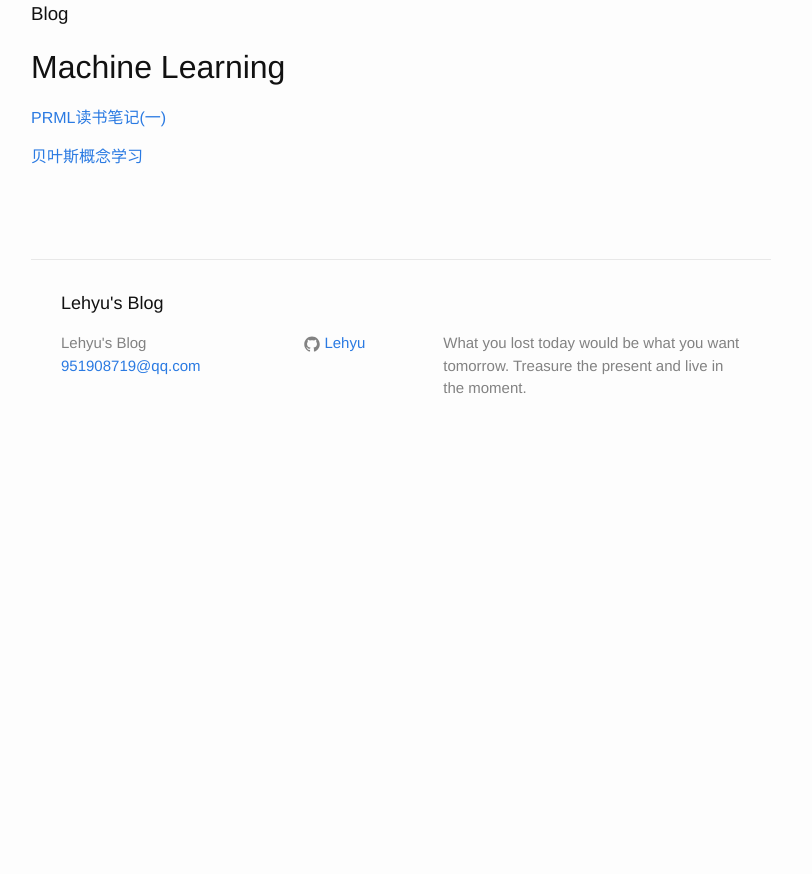
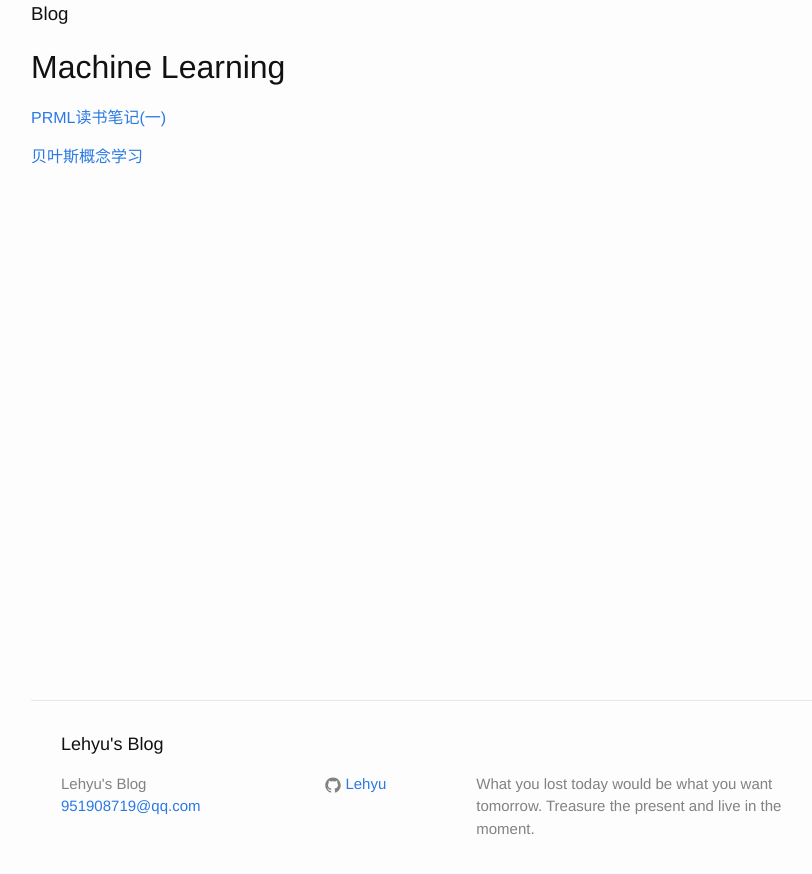
Before and after one commit to Lehyu/Blog, a Jekyll site: the page built from README.md, in a window 1280 px wide. Shown: the top 874 px of the page, without its empty margins (239-1051 px from the left). Built offline with Jekyll 4.4.1, drawn with Linux system fonts in a browser that asks for light colours; our own code applies the rules of GitHub Pages for plain Markdown files.

Commit message:
test page config

```diff
--- a/css/mystyle.css
+++ b/css/mystyle.css
@@ -1,10 +1,6 @@
-#wapper{
-    position: relative;   /*重要！保证footer是相对于wapper位置绝对*/
-    height: auto;          /* 保证页面能撑开浏览器高度时显示正常*/
-    min-height: 100%  /* IE6不支持，IE6要单独配置*/
-}
-#main-content{
-   padding-bottom: 60px; /*重要！给footer预留的空间*/
+.site-footer {
+  position: absolute;
+  bottom: 0;
 }
 
 header{
```
